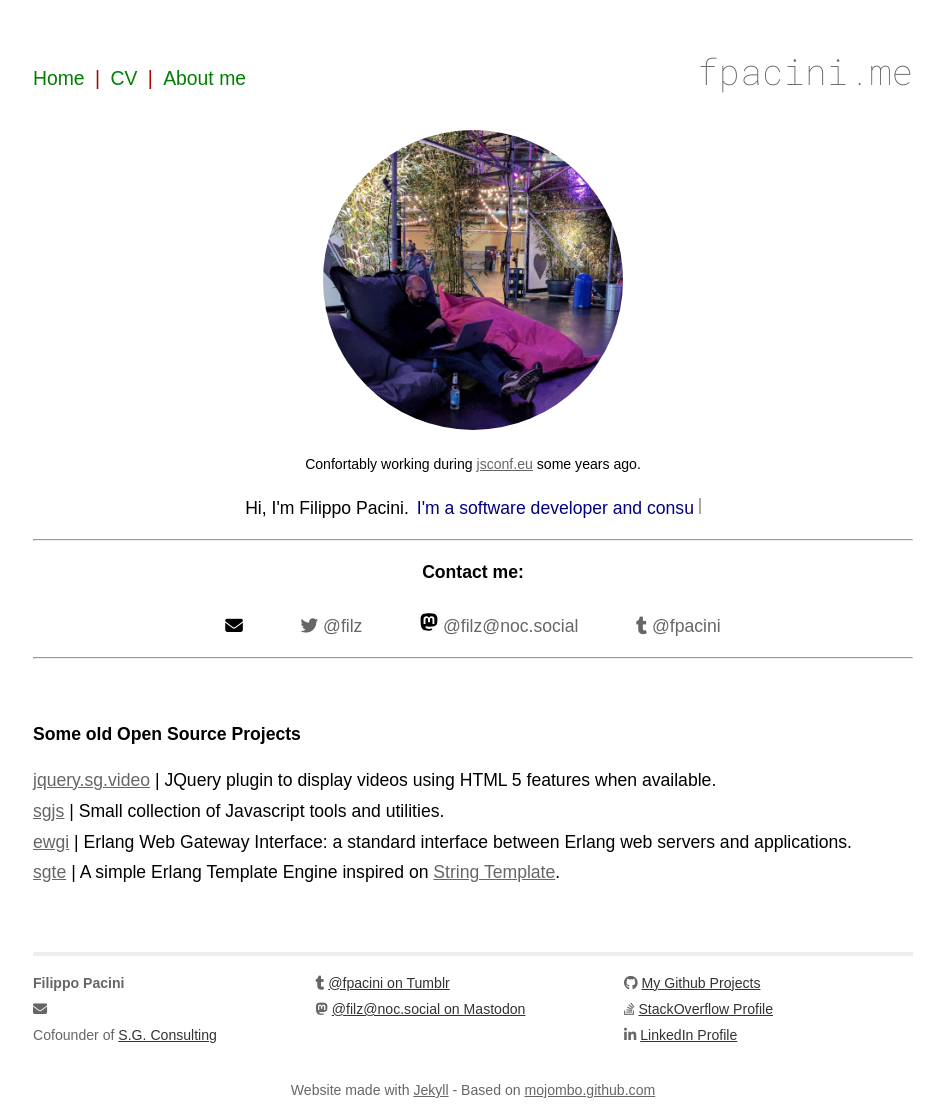
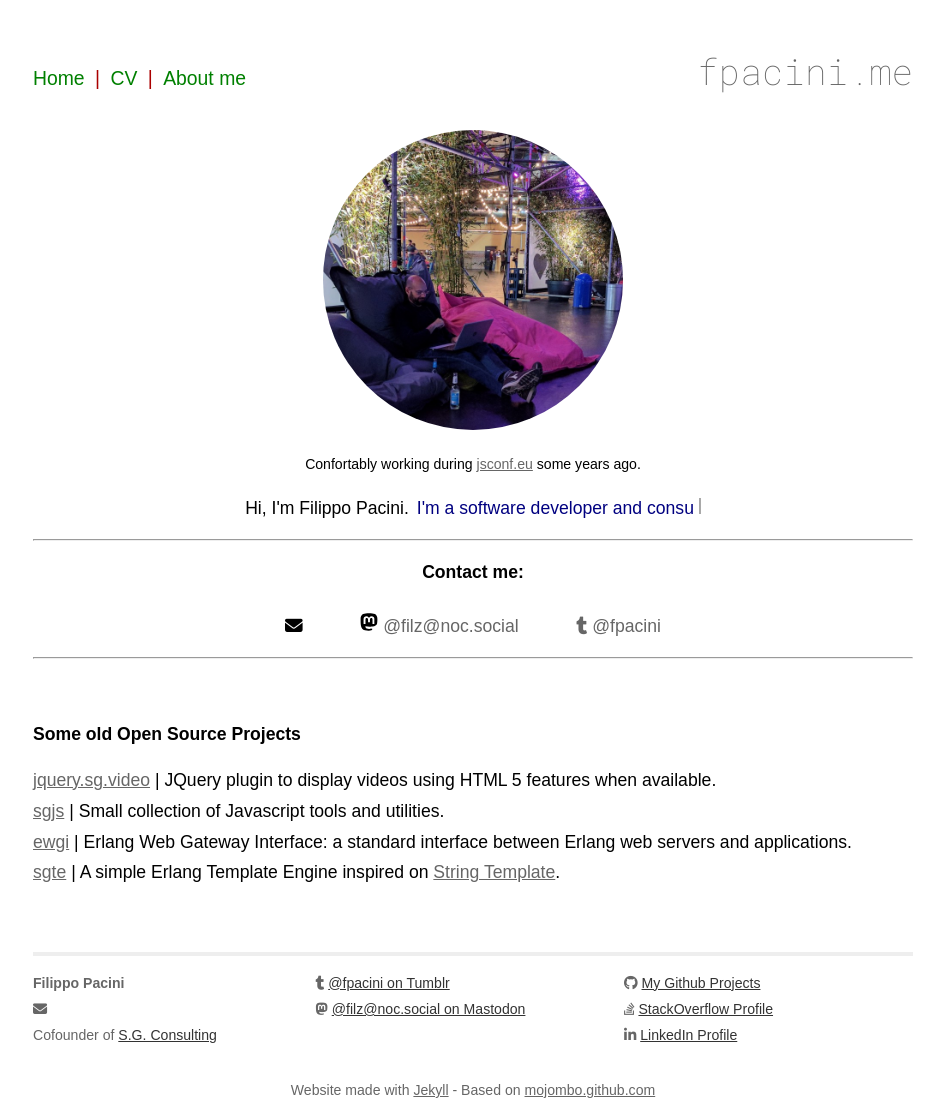
Before and after one commit to filippo/filippo.github.com, a Jekyll site: the page built from index.html, in a window 1280 px wide. Shown: the whole page, without its empty margins (167-1111 px from the left). Built offline with Jekyll 4.4.1, drawn with Linux system fonts in a browser that asks for light colours; nearby versions of some CDN libraries; some web fonts are replaced.

Commit message:
removing twitter

```diff
--- a/index.html
+++ b/index.html
@@ -21,10 +21,6 @@
         <strong>Contact me:<br><br></strong>
         <i class="fa fa-envelope"></i>
         <a href="javascript:;" class="myEmailAddr"></a>
-        <a href="https://twitter.com/filz/">
-            <i class="fa fa-brands fa-twitter"></i>
-            @filz
-        </a>
         <a rel="me" href="https://noc.social/@filz">
             <img src="images/mastodon.svg" style="width: 18px; line-height: 20px;">
             @filz@noc.social
```
